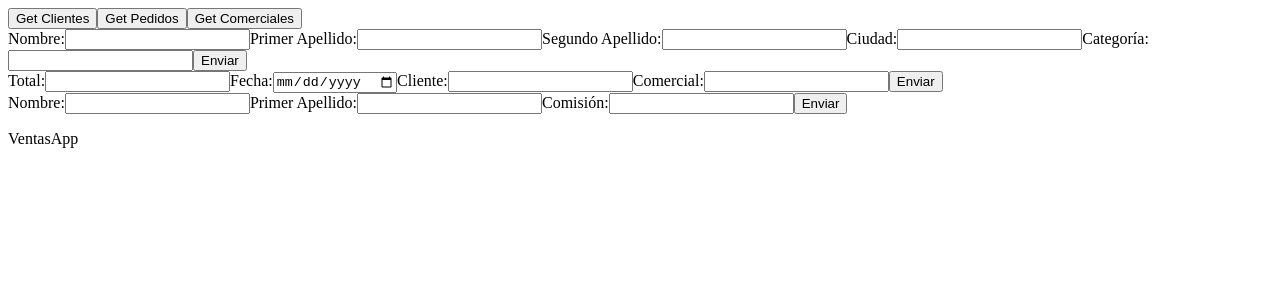
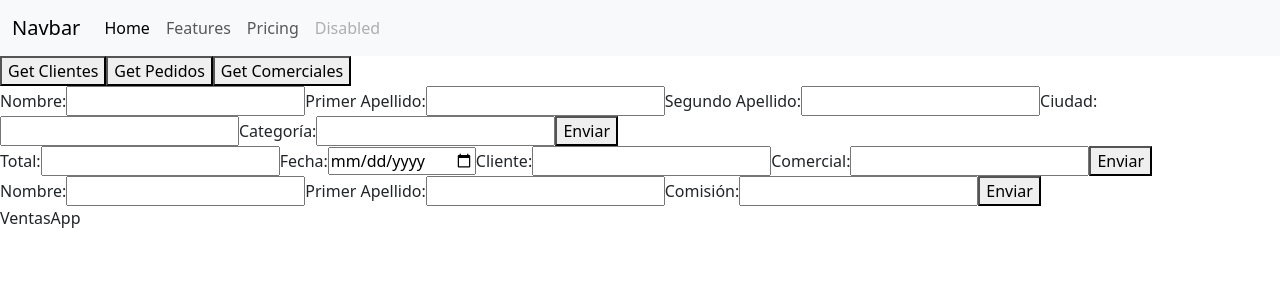
Before and after one commit to S3L1M26/VentasApp, an Angular app: page / in a window 1280 px wide. Shown: the top 300 px of the page. Built offline with nearby package versions, Linux system fonts and the light colour scheme.

Commit message:
Instalé bootstrap

```diff
--- a/angular.json
+++ b/angular.json
@@ -27,6 +27,7 @@
               }
             ],
             "styles": [
+              "node_modules/bootstrap/dist/css/bootstrap.min.css",
               "src/styles.css"
             ],
             "scripts": [],
--- a/package.json
+++ b/package.json
@@ -22,6 +22,7 @@
     "@angular/router": "^18.2.0",
     "@angular/ssr": "^18.2.2",
     "axios": "^1.7.7",
+    "bootstrap": "^5.3.3",
     "express": "^4.18.2",
     "rxjs": "~7.8.0",
     "tslib": "^2.3.0",
--- a/src/app/app.component.html
+++ b/src/app/app.component.html
@@ -1,3 +1,28 @@
+<nav class="navbar navbar-expand-lg bg-body-tertiary">
+    <div class="container-fluid">
+        <a class="navbar-brand" href="#">Navbar</a>
+        <button class="navbar-toggler" type="button" data-bs-toggle="collapse" data-bs-target="#navbarNav" aria-controls="navbarNav" aria-expanded="false" aria-label="Toggle navigation">
+            <span class="navbar-toggler-icon"></span>
+        </button>
+        <div class="collapse navbar-collapse" id="navbarNav">
+            <ul class="navbar-nav">
+            <li class="nav-item">
+                <a class="nav-link active" aria-current="page" href="#">Home</a>
+            </li>
+            <li class="nav-item">
+                <a class="nav-link" href="#">Features</a>
+            </li>
+            <li class="nav-item">
+                <a class="nav-link" href="#">Pricing</a>
+            </li>
+            <li class="nav-item">
+                <a class="nav-link disabled" aria-disabled="true">Disabled</a>
+            </li>
+            </ul>
+        </div>
+    </div>
+</nav>
+
 <button (click)="getClientes()">Get Clientes</button>
 <button (click)="getPedidos()">Get Pedidos</button>
 <button (click)="getComerciales()">Get Comerciales</button>
```
Also changed, not shown: 1 other file (tests, documents, lock files or other folders).
